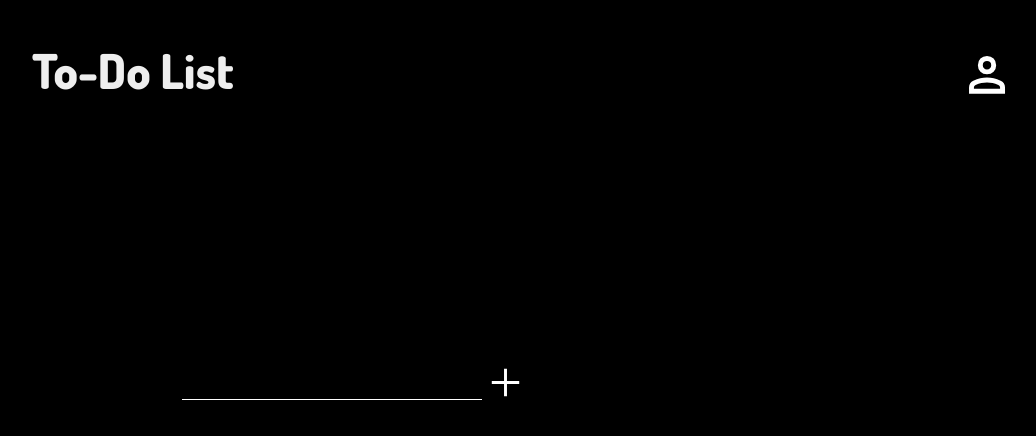
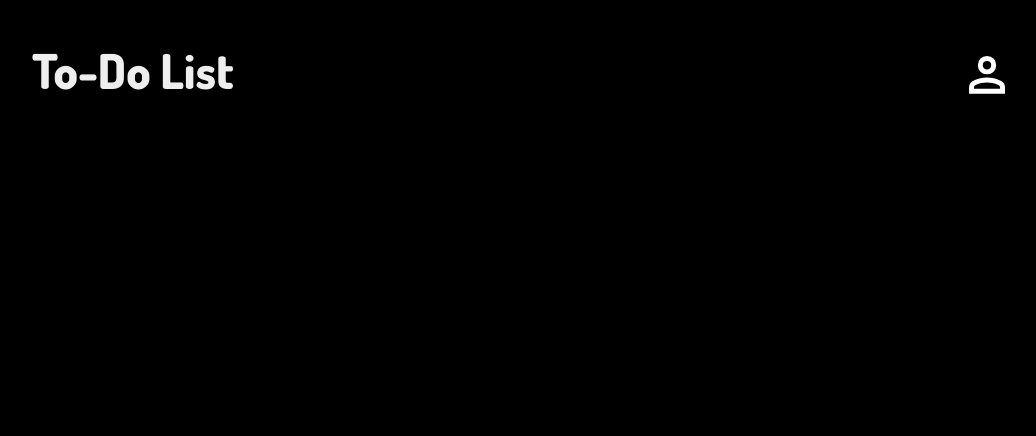
Before and after one commit to GavrilovaMilena/to-doList, an Angular app: page / in a window 1280 px wide. Shown: the top 436 px of the page, without its empty margins (118-1154 px from the left). Built offline with nearby package versions, Linux system fonts and the light colour scheme.

Commit message:
Added animation for profile popup. Removed list

```diff
--- a/src/app/List/list.component.css
+++ /dev/null
@@ -1,39 +0,0 @@
-.wrapper {
-  display: flex;
-  width: 100%;
-}
-
-.input-container {
-  display: flex;
-  flex-direction: row;
-  padding: 0 150px;
-}
-
-.input-list {
-  border: none;
-  border-bottom: 1px solid #fff;
-  background: none;
-  width: 300px;
-  color: #fff;
-  font-size: 25px;
-  line-height: 20px;
-  height: 40px;
-  padding: 0;
-}
-
-.plus {
-  background-image: url('../../assets/plus.svg');
-  background-repeat: no-repeat;
-  background-size: cover;
-  background-color: transparent;
-  border: none;
-  width: 47px;
-  height: 41px;
-  cursor: pointer;
-  transition: 1s;
-}
-
-.plus:hover {
-  transition: 1s;
-  opacity: .6;
-}
--- a/src/app/List/list.component.html
+++ /dev/null
@@ -1,6 +0,0 @@
-<div class='wrapper'>
-  <div class='input-container'>
-    <input type='text' class='input-list'/>
-    <div class='plus'></div>
-  </div>
-</div>
--- a/src/app/List/list.component.ts
+++ /dev/null
@@ -1,12 +0,0 @@
-import { Component, ViewEncapsulation } from '@angular/core';
-
-@Component({
-  selector: 'list-component',
-  templateUrl: './list.component.html',
-  styleUrls: ['./list.component.css'],
-  encapsulation: ViewEncapsulation.None
-})
-
-export class ListComponent {
-
-}
--- a/src/app/PopUp/popup.component.css
+++ b/src/app/PopUp/popup.component.css
@@ -8,10 +8,17 @@ popup-component {
   right: 150px;
   border-radius: 15px;
   align-items: center;
+  transform: translateX(50%);
+  animation: ani 1s forwards;
 }
 
 .hidden {
   display: none;
+}
+
+@keyframes ani {
+  0% {transform: translateX(50%);}
+  100% {transform: translateX(0);}
 }
 
 .option {
--- a/src/app/app.component.html
+++ b/src/app/app.component.html
@@ -1,5 +1,4 @@
 <header-component></header-component>
 <div class='wrapper'>
-  <list-component></list-component>
-<!--  <popup-component></popup-component>-->
+
 </div>
--- a/src/app/app.module.ts
+++ b/src/app/app.module.ts
@@ -3,7 +3,6 @@ import { BrowserModule } from '@angular/platform-browser';
 
 import { AppComponent } from './app.component';
 import { HeaderComponent } from './Header/header.component';
-import { ListComponent } from './List/list.component';
 import { SignUpComponent } from './SignUp/signup.component';
 import { PopUpComponent } from './PopUp/popup.component';
 import { SignInComponent } from './SignIn/signin.component';
@@ -12,7 +11,6 @@ import { SignInComponent } from './SignIn/signin.component';
   declarations: [
     AppComponent,
     HeaderComponent,
-    ListComponent,
     SignUpComponent,
     PopUpComponent,
     SignInComponent
```
